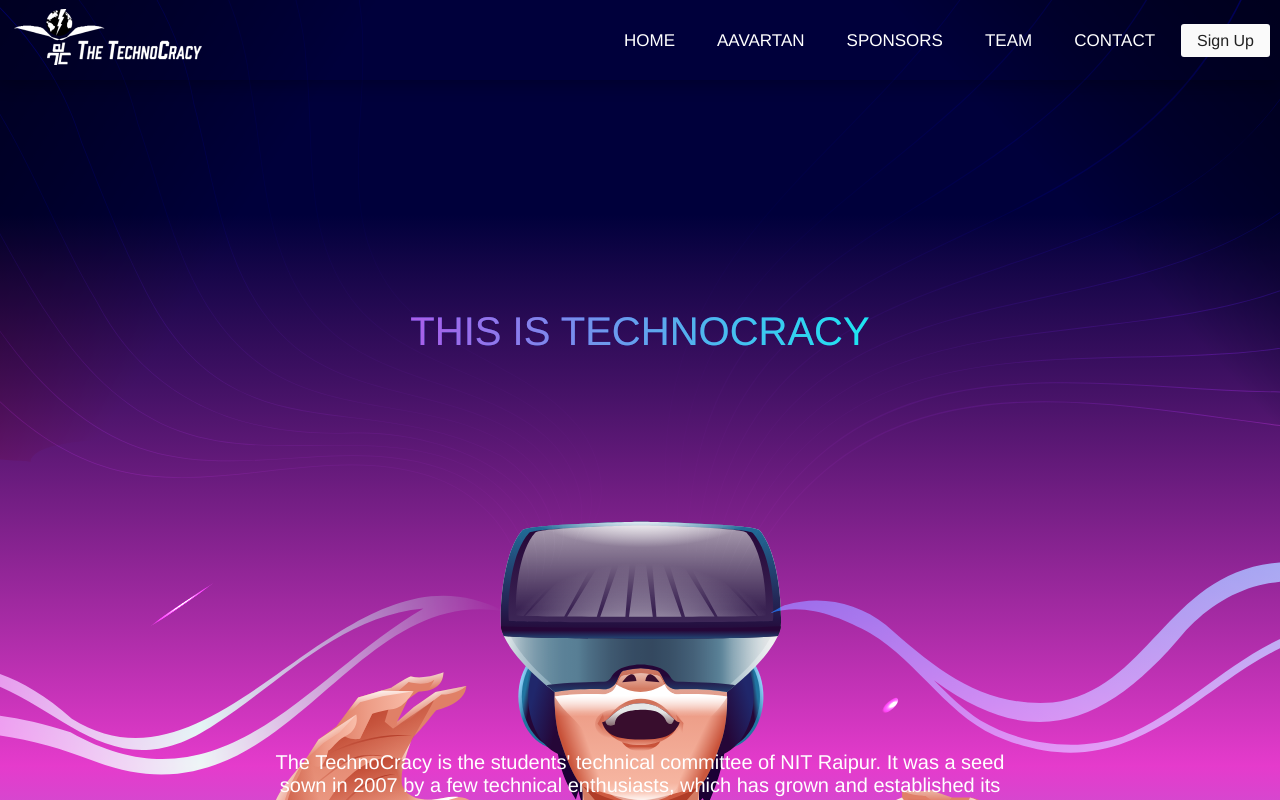
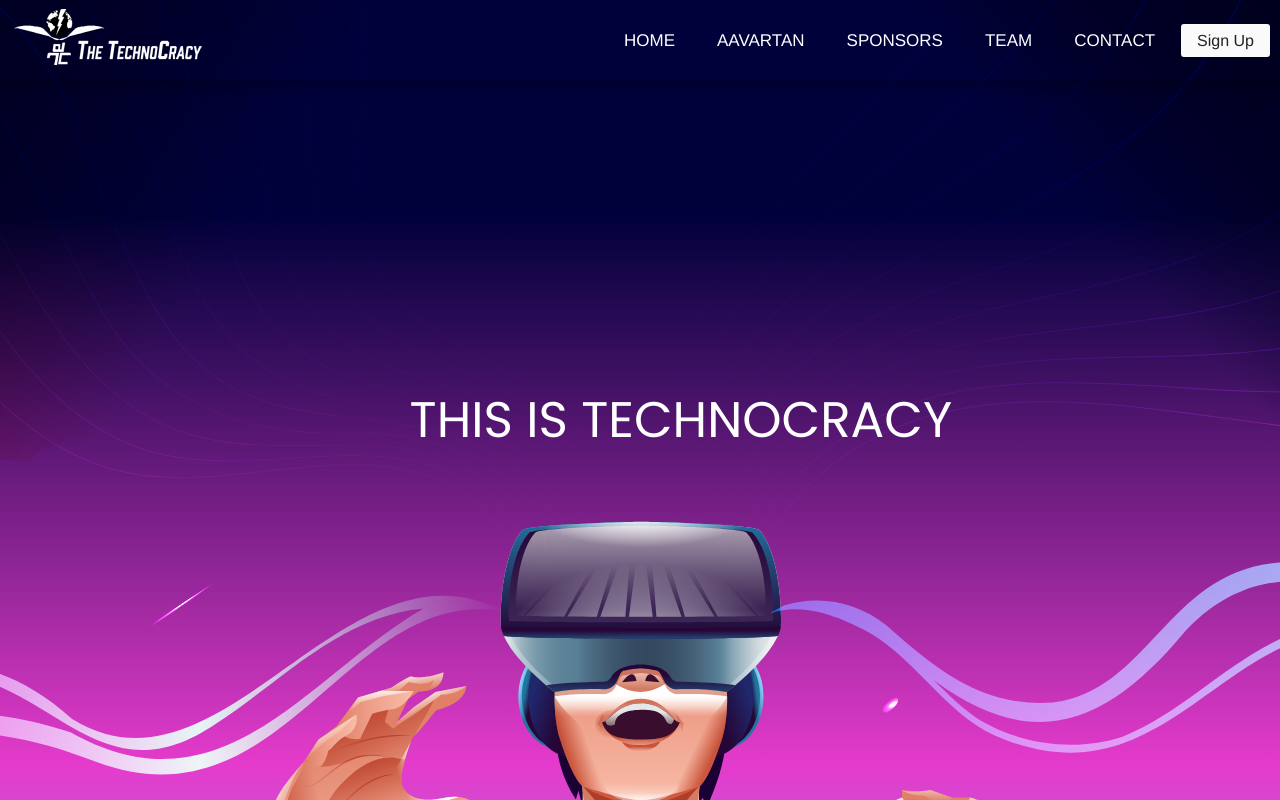
Before and after one commit to ankitklakra/Navbar, a React (Create React App) app: page / in a window 1280 px wide. Shown: the top 800 px of the page. Built offline with nearby package versions, Linux system fonts and the light colour scheme; a web font is replaced by a local one.

Commit message:
Changes in navbar,text ,scrollbar & text position

```diff
--- a/src/components/Home/Home.js
+++ b/src/components/Home/Home.js
@@ -6,9 +6,8 @@ function Home() {
         <div style={{width:'100%',height:'100%'}}>
         <img src={homeSvg} width="100%" height="100%" alt="logo"/>
             <div className="container">
-                <div className="tag-container">
-                <span className="tagline">THIS IS TECHNOCRACY</span>
-                </div>
+                <div className="tag-container"></div>
+                <p className="tagline">THIS IS TECHNOCRACY</p>
                 <p className="text-Container" >
 				The TechnoCracy is the students' technical committee of NIT Raipur. It
 				was a seed sown in 2007 by a few technical enthusiasts, which has grown
--- a/src/components/Home/HomeStyles.css
+++ b/src/components/Home/HomeStyles.css
@@ -1,5 +1,6 @@
 /*Home Styling */
 @import url('https://fonts.cdnfonts.com/css/gotham-black');
+@import url('https://fonts.googleapis.com/css2?family=Poppins:wght@100;200;300;400;500;700;800;900&display=swap');
 .gotham-font{
     font-family: 'Gotham Black';
 }
@@ -41,8 +42,20 @@
     background-clip: text;
 
 }
+
+.tagline{
+    color: #fff;
+    position: absolute;
+    font-size:30px ;
+    margin-top: 430px;
+    left: 32%;
+    font-family: "Poppins";
+    font-size: 50px;
+}
+
+
 .text-Container {
-    margin-top: 30%;
+    margin-top: 89%;
     margin-left: 20%;
     margin-right: 20%;
     color: white;
--- a/src/components/Navbar/NavbarStyles.css
+++ b/src/components/Navbar/NavbarStyles.css
@@ -9,7 +9,7 @@
     width: 100%;
     height: 80px;
     border-radius: 0px;
-    position: fixed;
+    position: absolute;
     top: 0px;
     left: 50%;
     transform: translate(-50%);
--- a/src/styles.css
+++ b/src/styles.css
@@ -5,6 +5,12 @@
   margin: 0;
   padding: 0;
 }
+
+body::-webkit-scrollbar{
+  display: none;
+}
+
+
 .App {
 text-align: center;
 }
```
Also changed, not shown: 1 other file (tests, documents, lock files or other folders).
